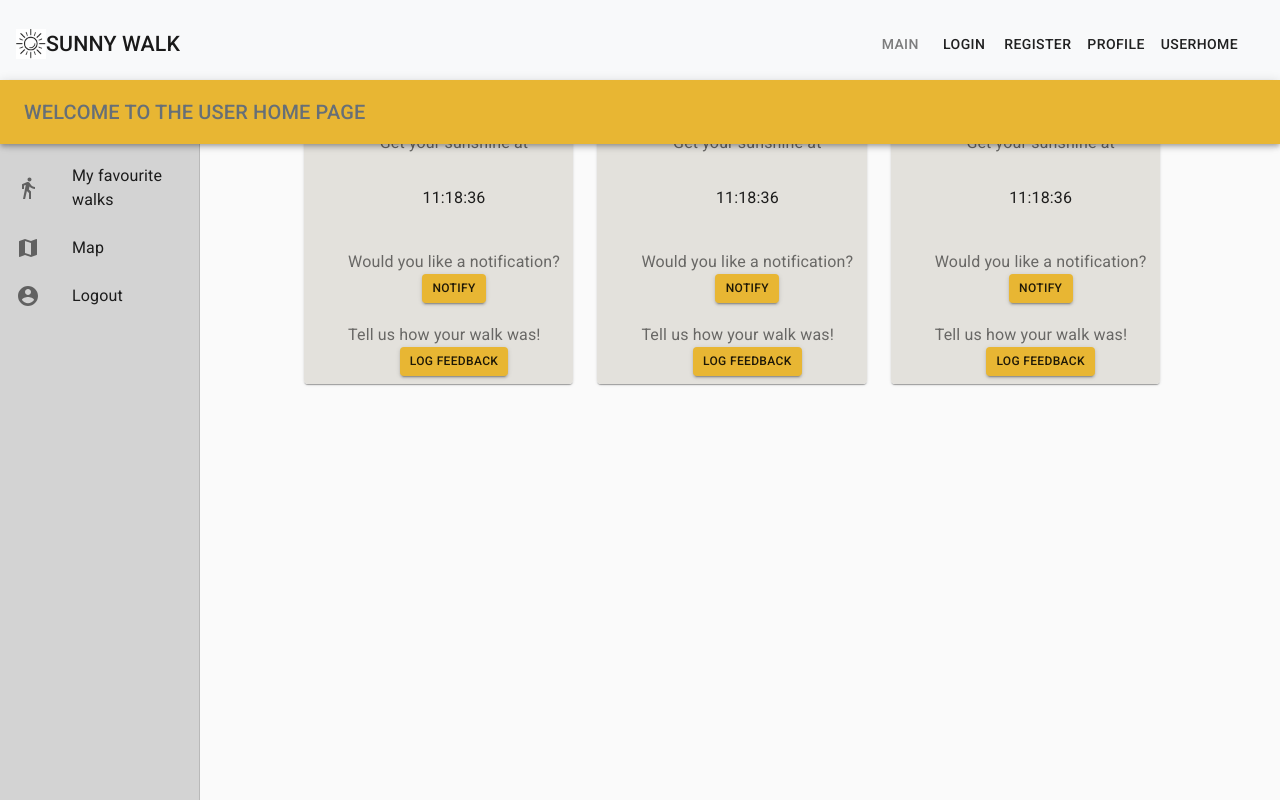
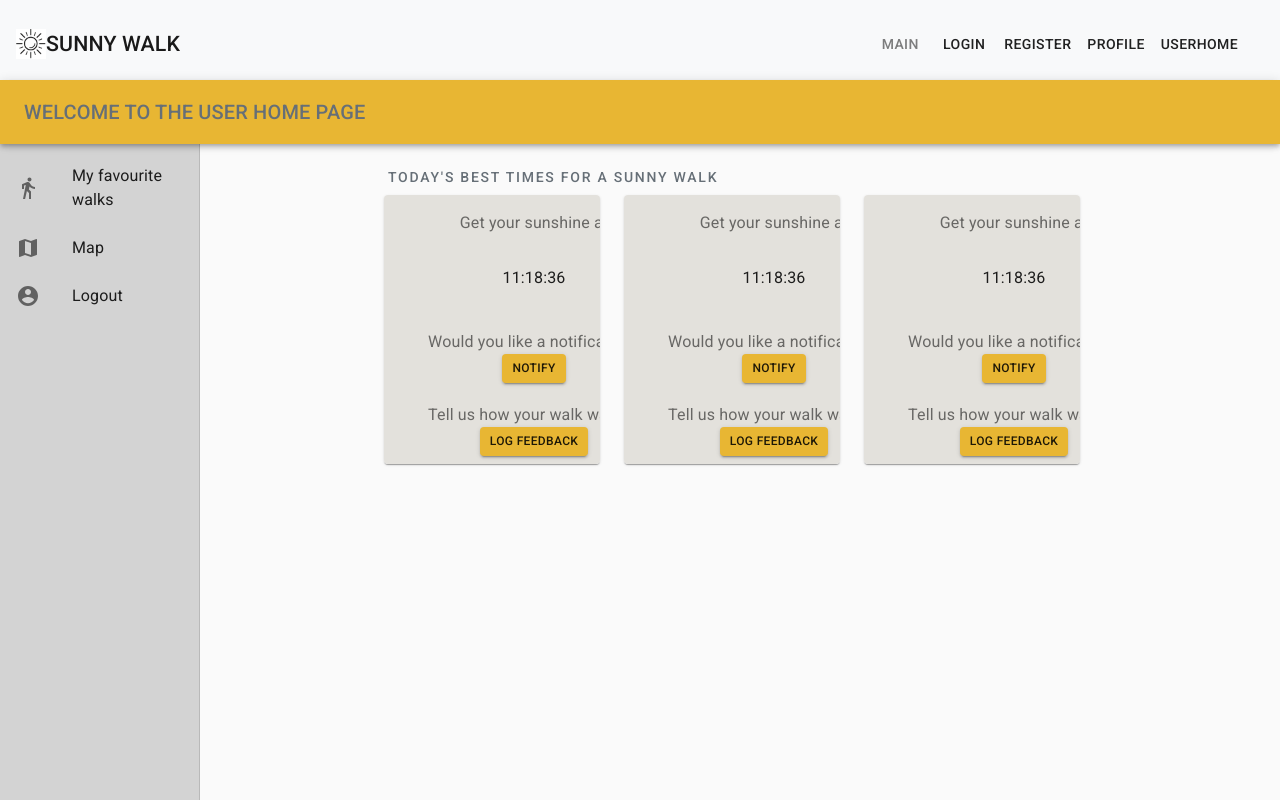
Before and after one commit to CodeBendersTR/sunnywalk-frontend, a React (Create React App) app: page /home in a window 1280 px wide. Built offline with nearby package versions, Linux system fonts and the light colour scheme.

Commit message:
Increased padding: space(20) to bring down the cards which were being hidden under the task bar

```diff
--- a/src/components/AddResponsiveDrawer/AddResponsiveDrawer.js
+++ b/src/components/AddResponsiveDrawer/AddResponsiveDrawer.js
@@ -42,7 +42,7 @@ const useStyles = makeStyles((theme) => ({
     marginTop: 80,
   },
   content: {
-    padding: theme.spacing(10),
+    padding: theme.spacing(20),
   },
 }));
 
```
